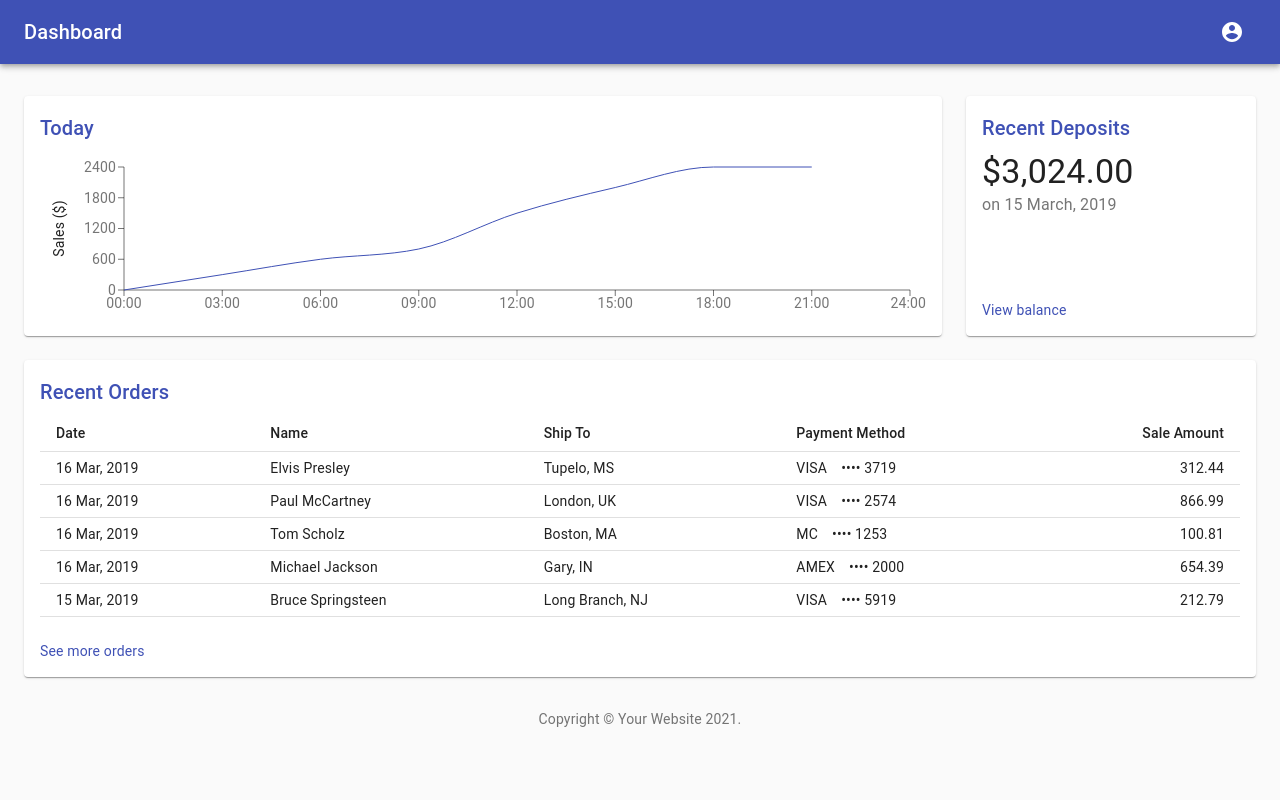
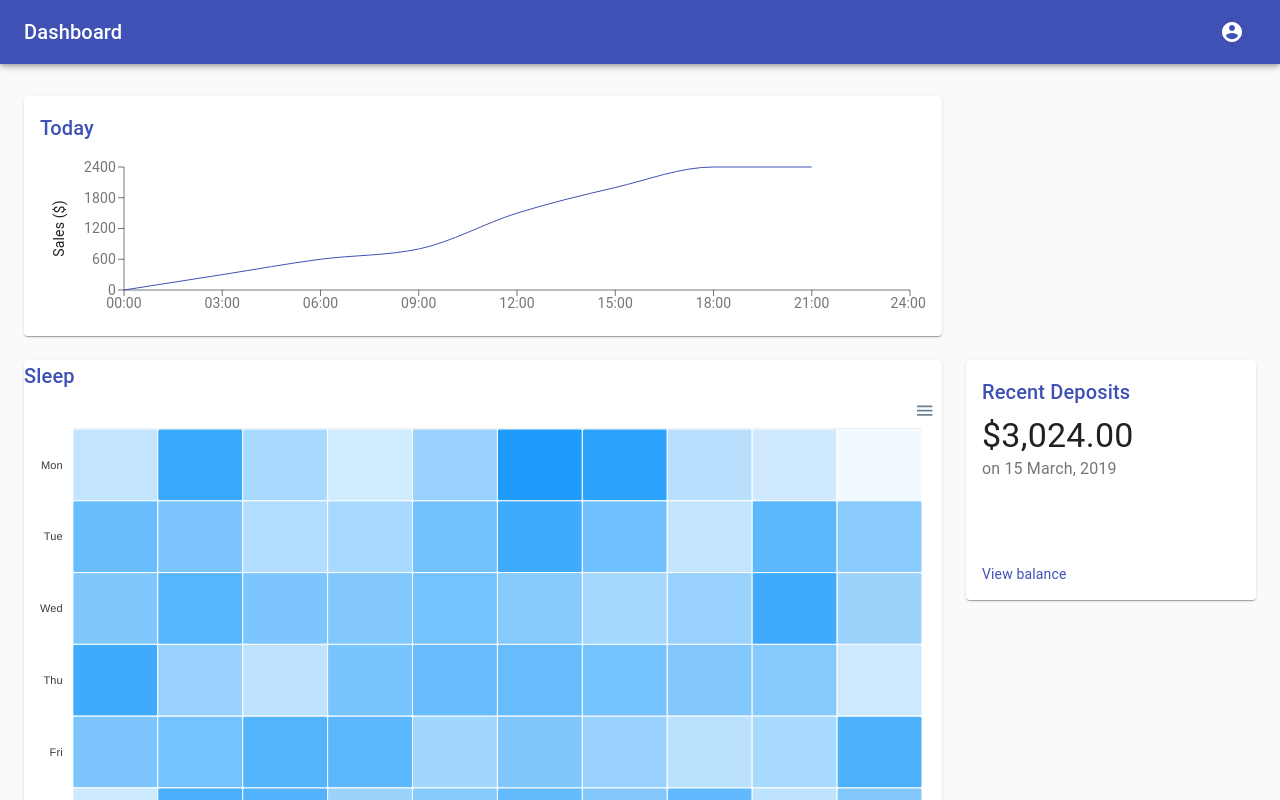
Before and after one commit to amcunio/WIT2021_Hackathon_structs, a React (Create React App) app: page /patient in a window 1280 px wide. Built offline with nearby package versions, Linux system fonts and the light colour scheme.

Commit message:
resolved merge conflicts

```diff
--- a/src/components/PatientDashboard/Dashboard.jsx
+++ b/src/components/PatientDashboard/Dashboard.jsx
@@ -146,6 +146,12 @@ export default function Dashboard() {
                   <Chart />
                 </Paper>
               </Grid>
+              {/* Sleep Chart */}
+              <Grid item xs={12} md={8} lg={9}>
+                <Paper >
+                  <SleepChart />
+                </Paper>
+              </Grid>
               {/* Recent Deposits */}
               <Grid item xs={12} md={4} lg={3}>
                 <Paper className={fixedHeightPaper}>
--- a/src/components/PatientDashboard/SleepChart.jsx
+++ b/src/components/PatientDashboard/SleepChart.jsx
@@ -1,70 +1,107 @@
-import React from "react";
+import React, { useState } from "react";
 import { useTheme } from "@material-ui/core/styles";
-import {
-    LineChart,
-    Line,
-    XAxis,
-    YAxis,
-    Label,
-    ResponsiveContainer,
-} from "recharts";
+// import {
+//     LineChart,
+//     Line,
+//     XAxis,
+//     YAxis,
+//     Label,
+//     ResponsiveContainer,
+// } from "recharts";
+import ReactApexChart from "react-apexcharts";
 import Title from "./Title";
+function generateData(count, yrange) {
+  var i = 0,
+    series = [];
+  while (i < count) {
+    var x = "w" + (i + 1).toString(),
+      y =
+        Math.floor(Math.random() * (yrange.max - yrange.min + 1)) + yrange.min;
 
-// Generate Sales Data
-function createData(time, amount, sleepType) {
-    return { time, amount, sleepType };
+    series.push({
+      x: x,
+      y: y,
+    });
+    i++;
+  }
+  return series;
 }
-
 const data = [
-    createData("11", 0, 'awake'),
-    createData("12", 300, 'sleep'),
-    createData("1", 600, 'deep sleep'),
-    createData("2", 800, 'awake'),
-    createData("3", 1500, 'awake'),
-    createData("4", 2000 , 'deep sleep'),
-    createData("5", 2400, 'sleep'),
-    createData("6", 2400, 'awake'),
+  {
+    name: "Sun",
+    data: generateData(10, {
+      min: 20,
+      max: 75,
+    }),
+  },
+  {
+    name: "Sat",
+    data: generateData(10, {
+      min: 20,
+      max: 75,
+    }),
+  },
+  {
+    name: "Fri",
+    data: generateData(10, {
+      min: 20,
+      max: 75,
+    }),
+  },
+  {
+    name: "Thu",
+    data: generateData(10, {
+      min: 20,
+      max: 75,
+    }),
+  },
+  {
+    name: "Wed",
+    data: generateData(10, {
+      min: 20,
+      max: 75,
+    }),
+  },
+  {
+    name: "Tue",
+    data: generateData(10, {
+      min: 20,
+      max: 75,
+    }),
+  },
+  {
+    name: "Mon",
+    data: generateData(10, {
+      min: 0,
+      max: 100,
+    }),
+  },
 ];
 
+const options = {
+  chart: {
+    height: 350,
+    type: "heatmap",
+  },
+  dataLabels: {
+    enabled: false,
+  },
+  colors: ["#008FFB"],
+//   title: {
+//     text: "HeatMap Chart (Single color)",
+//   },
+    stroke: {
+        width: 1,
+    }
+};
+
 export default function SleepChart() {
-    const theme = useTheme();
+  const theme = useTheme();
 
-    return (
-        <React.Fragment>
-            <Title>Sleep</Title>
-            <ResponsiveContainer>
-                <LineChart
-                    data={data}
-                    margin={{
-                        top: 16,
-                        right: 16,
-                        bottom: 0,
-                        left: 24,
-                    }}
-                >
-                    <XAxis
-                        dataKey="time"
-                        stroke={theme.palette.text.secondary}
-                    />
-                    <YAxis type='category' dataKey="sleepType" interval={0} stroke={theme.palette.text.secondary}>
-                        <Label
-                            angle={0}
-                            position="left"
-                            style={{
-                                textAnchor: "middle",
-                                fill: theme.palette.text.primary,
-                            }}
-                        >
-                        </Label>
-                    </YAxis>
-                    <Line
-                        type="monotone"
-                        dataKey="amount"
-                        stroke={theme.palette.primary.main}
-                        dot={false}
-                    />
-                </LineChart>
-            </ResponsiveContainer>
-        </React.Fragment>
-    );
+  return (
+    <React.Fragment>
+      <Title>Sleep</Title>
+      <ReactApexChart options={options} series={data} type="heatmap" />
+    </React.Fragment>
+  );
 }
```
